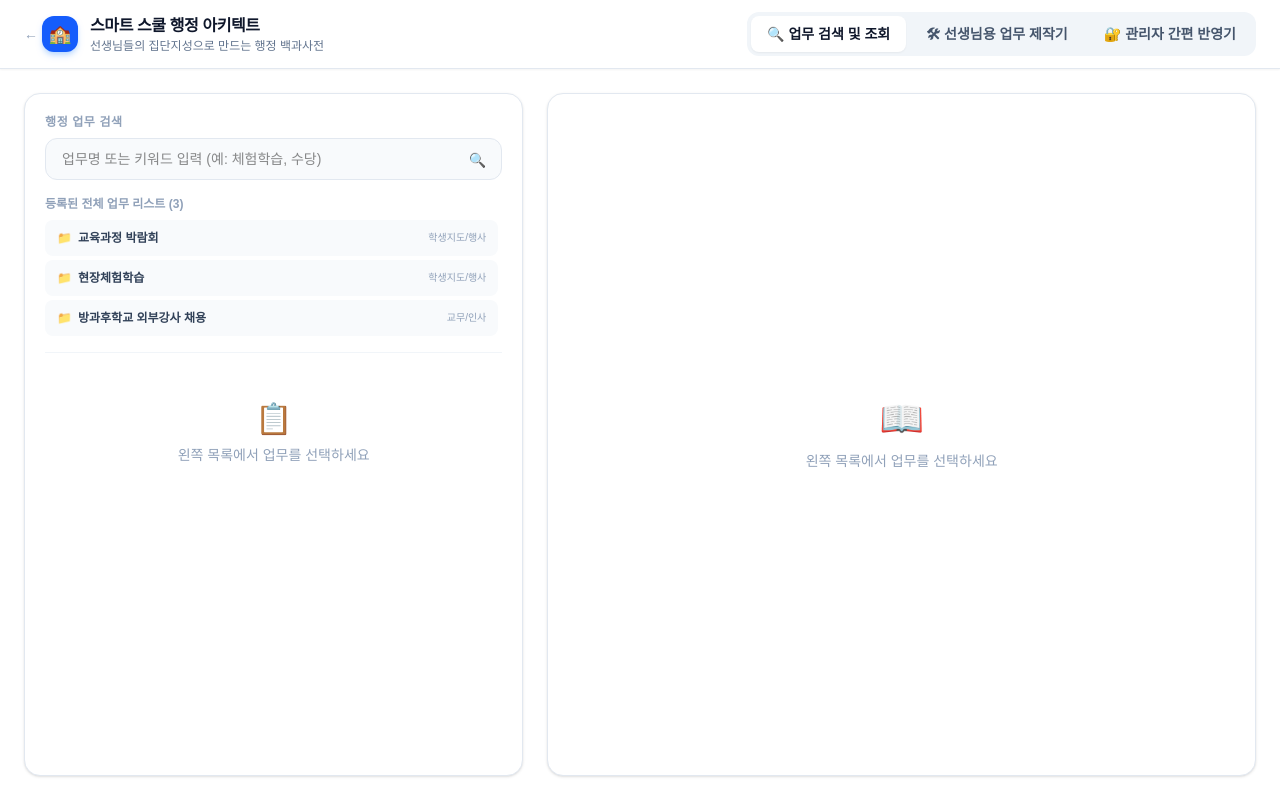
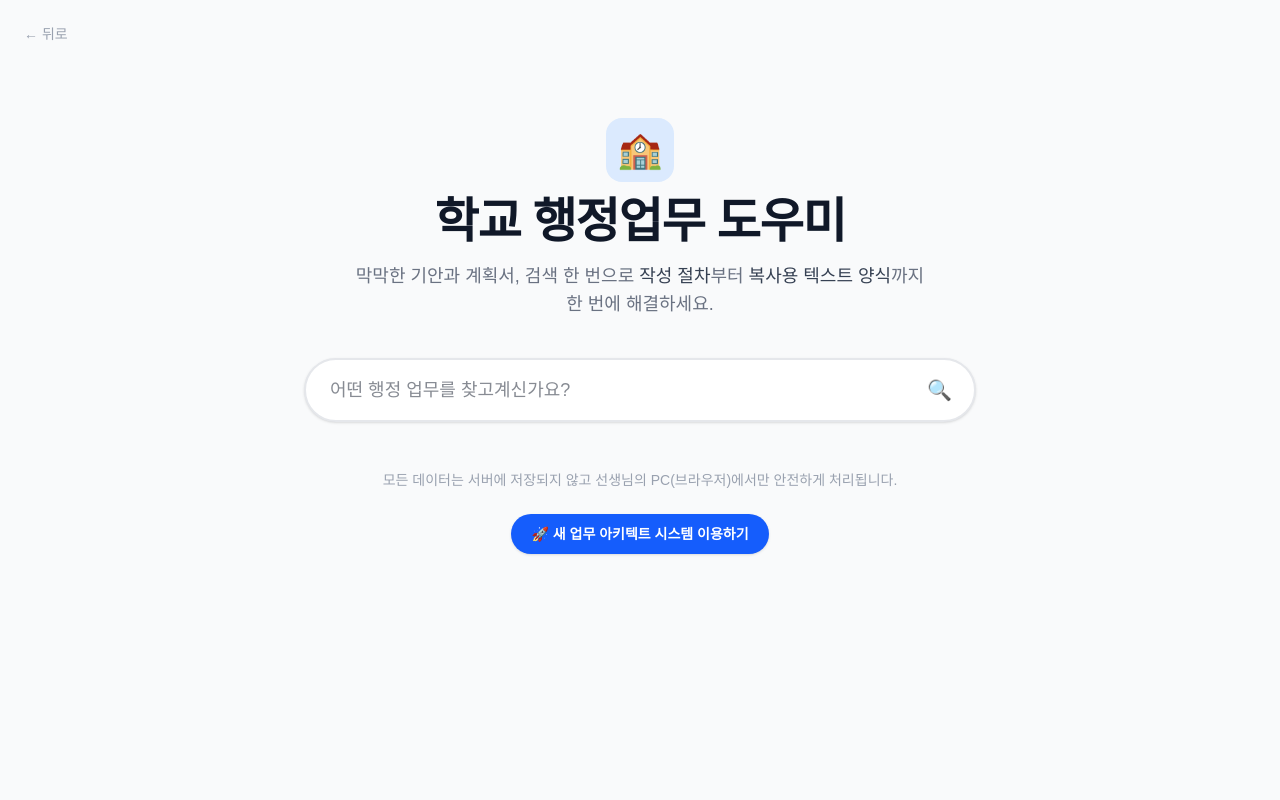
Before and after one commit to justkevin2570-hash/simsim, a Next.js app in the folder AutoTesk/school-admin-helper/: page / in a window 1280 px wide. Built offline with nearby package versions, Linux system fonts and the light colour scheme.

Commit message:
fix: 검색페이지 복원, 3탭 시스템을 /guide로 분리

```diff
--- a/AutoTesk/school-admin-helper/app/fair/page.tsx
+++ b/AutoTesk/school-admin-helper/app/fair/page.tsx
@@ -1,5 +1,5 @@
 import { redirect } from 'next/navigation';
 
 export default function FairRedirect() {
-  redirect('/');
+  redirect('/guide');
 }
--- /dev/null
+++ b/AutoTesk/school-admin-helper/app/guide/page.tsx
@@ -0,0 +1,23 @@
+'use client';
+
+import { useState } from 'react';
+import { TabNav } from '@/components/AppShell';
+import { ViewPanel } from '@/components/ViewPanel';
+import { BuilderPanel } from '@/components/BuilderPanel';
+import { AdminPanel } from '@/components/AdminPanel';
+
+type Tab = 'view' | 'build' | 'admin';
+
+export default function GuidePage() {
+  const [activeTab, setActiveTab] = useState<Tab>('view');
+
+  return (
+    <>
+      <TabNav activeTab={activeTab} onTabChange={setActiveTab} />
+
+      {activeTab === 'view' && <ViewPanel />}
+      {activeTab === 'build' && <BuilderPanel onTabChange={setActiveTab} />}
+      {activeTab === 'admin' && <AdminPanel onTabChange={setActiveTab} />}
+    </>
+  );
+}
--- a/AutoTesk/school-admin-helper/app/page.tsx
+++ b/AutoTesk/school-admin-helper/app/page.tsx
@@ -1,23 +1,51 @@
-'use client';
-
-import { useState } from 'react';
-import { TabNav } from '@/components/AppShell';
-import { ViewPanel } from '@/components/ViewPanel';
-import { BuilderPanel } from '@/components/BuilderPanel';
-import { AdminPanel } from '@/components/AdminPanel';
-
-type Tab = 'view' | 'build' | 'admin';
+import { SearchBox } from '@/components/SearchBox';
 
 export default function Home() {
-  const [activeTab, setActiveTab] = useState<Tab>('view');
+  return (
+    <main className="min-h-screen flex flex-col items-center justify-center bg-gray-50 px-4">
+      {/* 메인으로 돌아가기 */}
+      <a
+        href="https://simsim-five.vercel.app/work.html"
+        className="fixed top-6 left-6 text-gray-400 hover:text-gray-600 text-sm transition-colors z-10"
+      >
+        ← 뒤로
+      </a>
 
-  return (
-    <>
-      <TabNav activeTab={activeTab} onTabChange={setActiveTab} />
+      {/*
+        상단 여백을 조금 끌어올려서 검색창이 시각적인 정중앙보다 약간 위에 위치하도록 조정
+        (일반적으로 검색 엔진 메인 화면들이 사용하는 비율입니다)
+      */}
+      <div className="w-full max-w-3xl -mt-32">
+        <div className="text-center mb-10">
+          <div className="inline-flex items-center justify-center p-3 bg-blue-100 rounded-2xl mb-4">
+            <span className="text-4xl">🏫</span>
+          </div>
+          <h1 className="text-3xl md:text-5xl font-extrabold text-gray-900 tracking-tight mb-4 shrink-0">
+            학교 행정업무 도우미
+          </h1>
+          <p className="text-base md:text-lg text-gray-500 max-w-xl mx-auto">
+            막막한 기안과 계획서, 검색 한 번으로
+            <strong className="font-medium text-gray-700"> 작성 절차</strong>부터
+            <strong className="font-medium text-gray-700"> 복사용 텍스트 양식</strong>까지 한 번에 해결하세요.
+          </p>
+        </div>
 
-      {activeTab === 'view' && <ViewPanel />}
-      {activeTab === 'build' && <BuilderPanel onTabChange={setActiveTab} />}
-      {activeTab === 'admin' && <AdminPanel onTabChange={setActiveTab} />}
-    </>
+        <SearchBox />
+
+        <div className="text-center mt-12 text-sm text-gray-400 font-medium">
+          <p>모든 데이터는 서버에 저장되지 않고 선생님의 PC(브라우저)에서만 안전하게 처리됩니다.</p>
+        </div>
+
+        {/* 새 3탭 시스템 링크 */}
+        <div className="text-center mt-6">
+          <a
+            href="/guide"
+            className="inline-flex items-center gap-2 px-5 py-2.5 bg-blue-600 text-white rounded-full text-sm font-bold hover:bg-blue-700 transition-colors shadow-sm"
+          >
+            🚀 새 업무 아키텍트 시스템 이용하기
+          </a>
+        </div>
+      </div>
+    </main>
   );
 }
```
